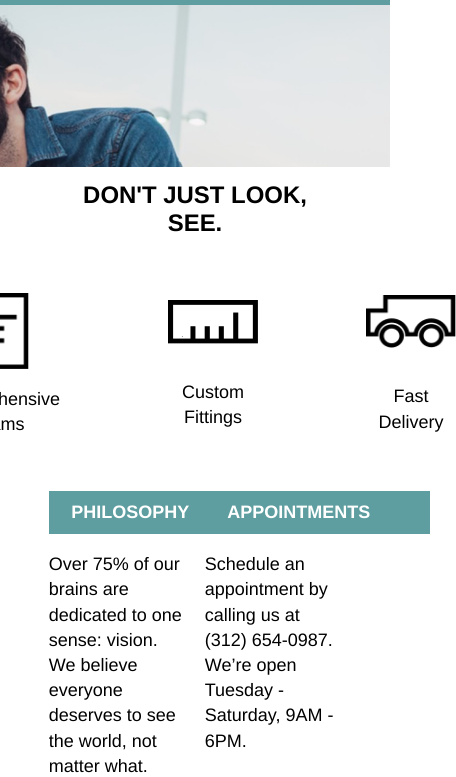
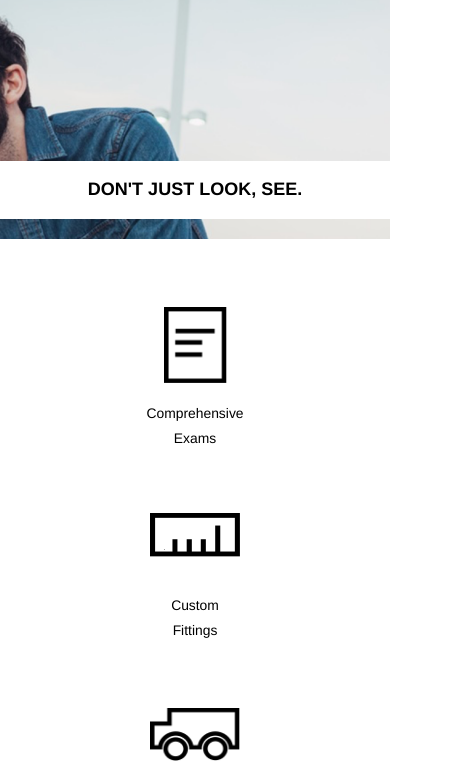
Before and after one commit to Erluke/tortoiseshell, a plain HTML site: page index.html in a window 390 px wide. Shown: the part 67-844 px from the top of the page, 456 px wide, since content can reach past the window. Drawn offline with Linux system fonts and the light colour scheme.

Commit message:
start style for mobile

```diff
--- a/resources/css/style.css
+++ b/resources/css/style.css
@@ -230,6 +230,10 @@ footer {
   float: none;
   text-align: center;
 }
+#motto h1 {
+  padding: 1rem 0rem;
+  font-size: 1rem;
+}
 #copyright-container {
   left: 0;
   width: 100%;
@@ -253,3 +257,23 @@ footer {
   top: 0.4rem;
 }
 }
+/*style for mobile*/
+
+@media screen and (max-width: 600px) {
+  #co-name span{
+    display: none;
+  }
+  #middle {
+
+/*temp code*/    height: 600px; /*temp code*/
+  }
+  #middle-flex {
+    margin-bottom: 2.23rem;
+    margin-top: 2.23rem;
+    flex-direction: column;
+}
+.middle-item {
+  font-size: .77rem;
+  margin: 1.54rem;
+}
+}
```
